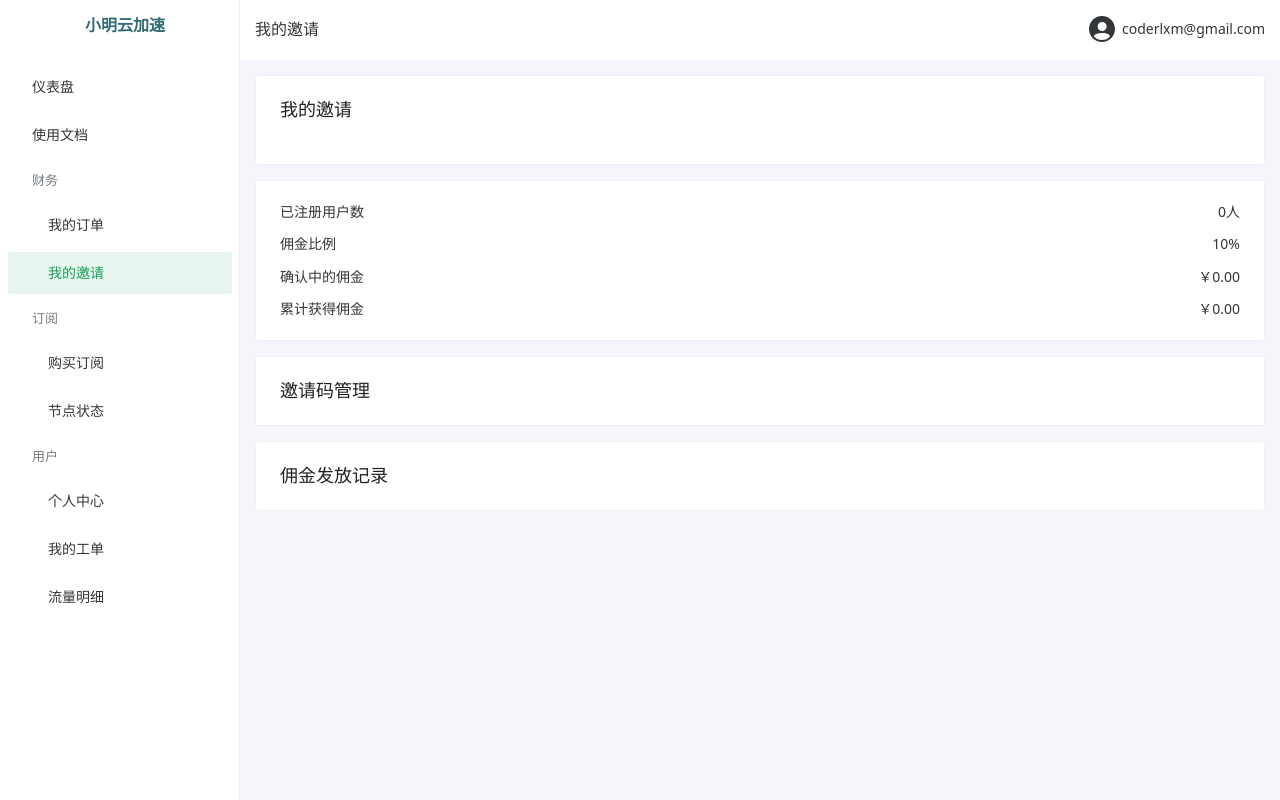
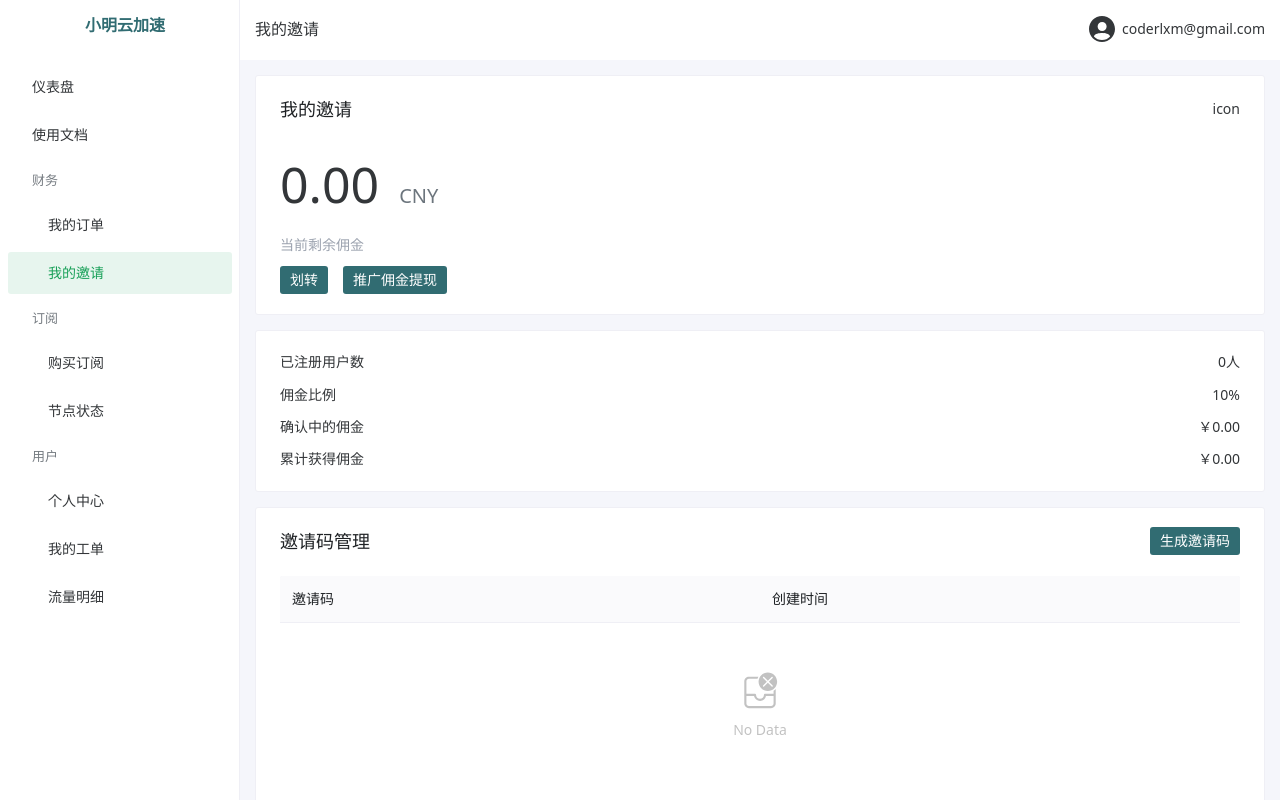
Before and after one commit to coderlxm/xboard-x, a Vue app: page /invite in a window 1280 px wide. Built offline with nearby package versions, Linux system fonts and the light colour scheme; sample sign-in values are in the browser's storage.

Commit message:
invite&&knowledge

```diff
--- a/src/views/homePage.vue
+++ b/src/views/homePage.vue
@@ -23,7 +23,9 @@
               class="w-full h-full flex flex-col bg-[#f5f6fb] p-5px dark:bg-hex-121212 md:p-15px">
               <!-- <component :is="currentComponent" /> -->
               <n-modal-provider>
-                <Router-view></Router-view>
+                <n-message-provider>
+                  <Router-view></Router-view>
+                </n-message-provider>
               </n-modal-provider>
             </section>
           </section>
--- a/src/views/invite.vue
+++ b/src/views/invite.vue
@@ -1,8 +1,72 @@
-<script setup></script>
+<script setup>
+import { reactive, h } from "vue";
+import { NButton, useMessage } from "naive-ui";
+const message = useMessage()
+const columns = [
+  {
+    title: '邀请码',
+    key: 'invitecode',
+    render(row) {
+      return [
+        h('span', {}, row.invitecode),
+        h(
+          NButton,
+          {
+            color: '#2080f0',
+            class: 'ml-5px',
+            text: true,
+            size: "small",
+            onClick: () => {
+              navigator.clipboard.writeText('https://v2xm.xmcloud.buzz/' + row.invitecode).then(() => {
+                message.success('复制成功')
+              })
+            }
+          },
+          { default: () => "复制链接" }
+        )
+      ]
+    }
+  },
+  {
+    title: '创建时间',
+    key: 'createtime'
+  }
+]
+const inviteCodeData = reactive([])
+const generateCode = () => {
+  inviteCodeData.push({
+    invitecode: 'UMnPuCp5',
+    createtime: new Date().getYear()
+  })
+}
+const columnsForDelivery = [
+  {
+    key: 'deliverytime',
+    title: '发放时间',
+    width: '200'
+  },
+  {
+    key: 'amount',
+    title: '佣金',
+    width: '200'
+  }
+]
+</script>
 <template>
   <n-card class="mb-15px" title="我的邀请">
-    <div>
-
+    <template #header-extra>
+      icon
+    </template>
+    <div class="flex flex-col gap-10px">
+      <div>
+        <span class="text-50px font-400">0.00</span>
+        <span class="ml-20px text-#6c757d text-20px">CNY</span>
+      </div>
+      <div class="text-gray">当前剩余佣金</div>
+      <div class="flex gap-15px">
+        <n-button size="small" color="#316c72">划转</n-button>
+        <n-button size="small" color="#316c72">推广佣金提现</n-button>
+      </div>
     </div>
   </n-card>
   <n-card class="mb-15px">
@@ -26,9 +90,12 @@
     </div>
   </n-card>
   <n-card class="mb-15px" title="邀请码管理">
-
+    <template #header-extra>
+      <n-button @click="generateCode" size="small" color="#316c72">生成邀请码</n-button>
+    </template>
+    <n-data-table :max-height="200" :data="inviteCodeData" :columns="columns" :bordered="false" />
   </n-card>
   <n-card title="佣金发放记录">
-
+    <n-data-table :columns="columnsForDelivery" :bordered="false"></n-data-table>
   </n-card>
 </template>
--- a/src/views/knowledge.vue
+++ b/src/views/knowledge.vue
@@ -1,4 +1,9 @@
 <script setup></script>
 <template>
-  <div>676</div>
+  <n-input-group>
+    <n-input placeholder="使用文档" :style="{ width: '100%' }" />
+    <n-button color="#316c72" ghost>
+      搜索
+    </n-button>
+  </n-input-group>
 </template>
```
